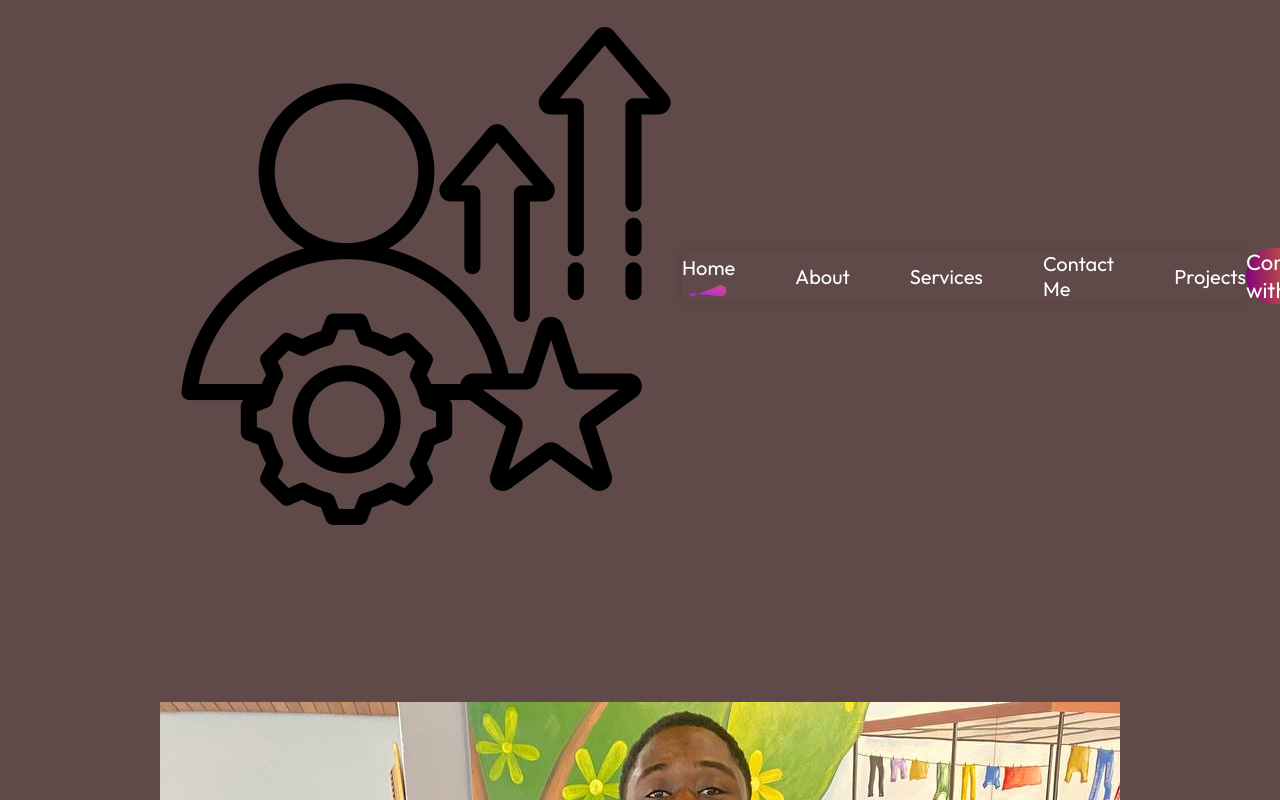
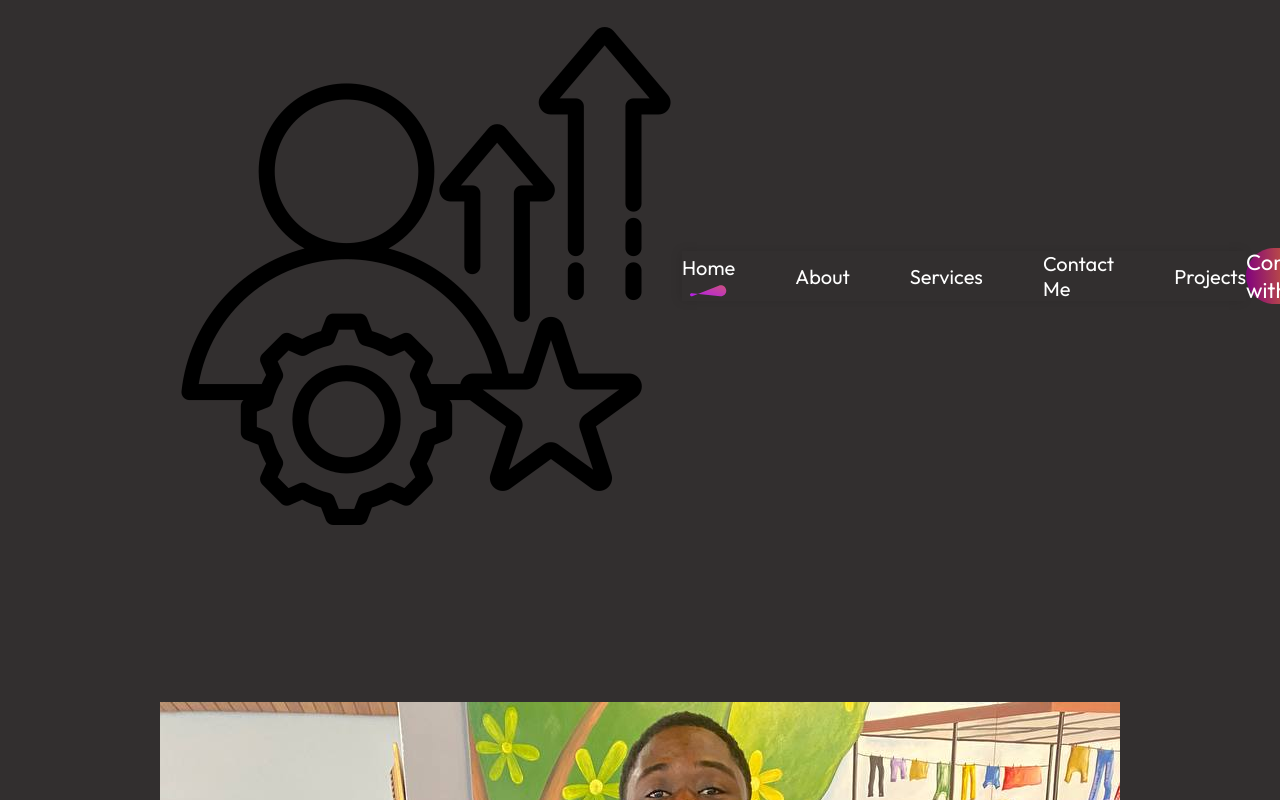
Before and after one commit to Mickey-Oduro-Kwarteng/Personal-Portfolio, a React (Vite) app: page / in a window 1280 px wide. Shown: the top 800 px of the page. Built offline with nearby package versions, Linux system fonts and the light colour scheme.

Commit message:
colour change

```diff
--- a/src/index.css
+++ b/src/index.css
@@ -3,7 +3,7 @@
   padding: 0;
 }
 body {
-  background: rgb(95, 73, 73);
+  background: rgb(50, 47, 47);
   color: white;
   height: 100vh;
   font-family: "outfit";
```
